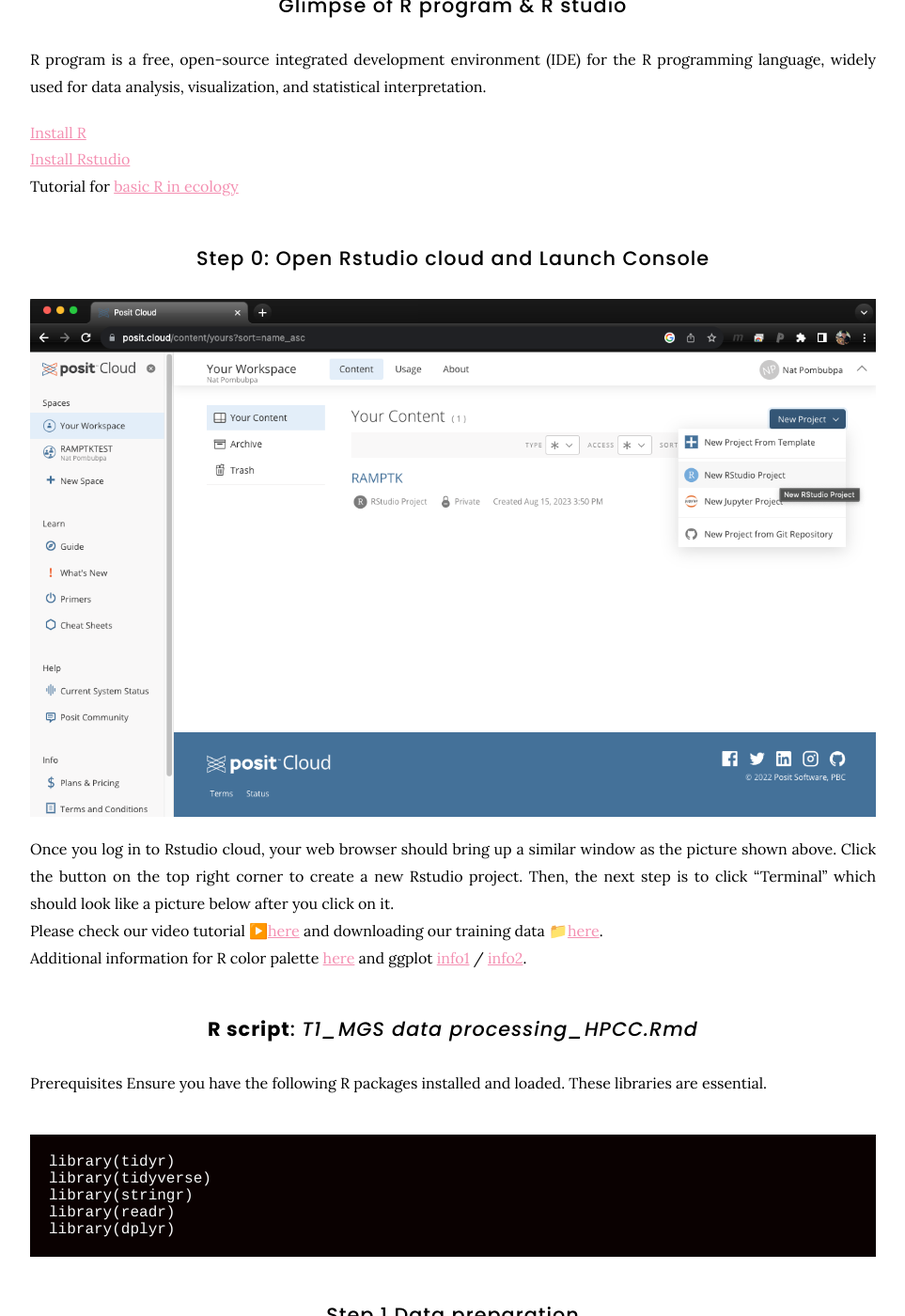
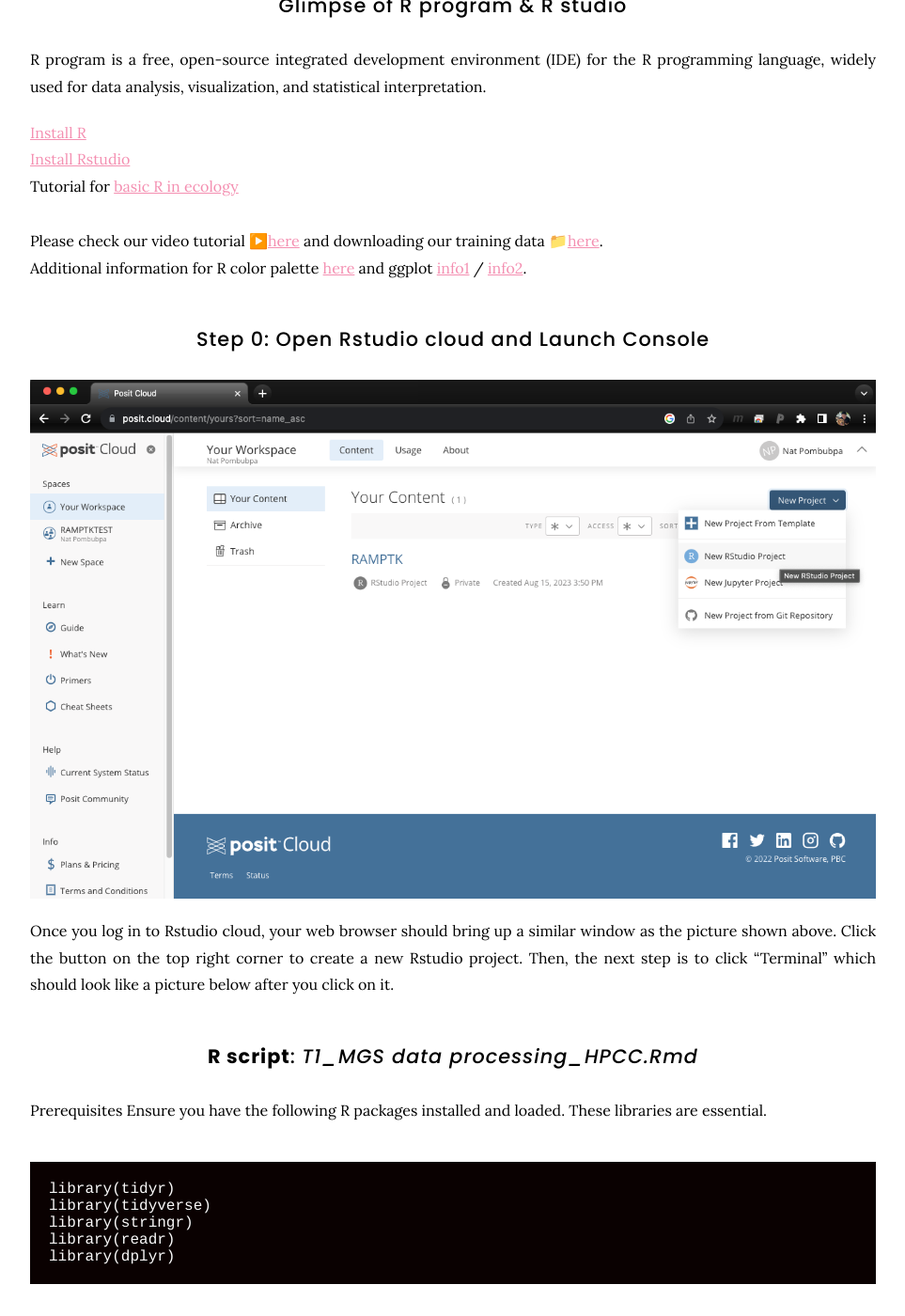
Before and after one commit to natpombubpa-lab/natpombubpa-lab.github.io, a Jekyll site: the page built from resources/Metagenomics_Visualization.md, in a window 1280 px wide and 1400 px high, scrolled down 476 px. Shown: the whole window at 94% size, without its empty margins (158-1121 px from the left). Built offline with Jekyll 4.4.1, drawn with Linux system fonts in a browser that asks for light colours; nearby versions of some CDN libraries.

Commit message:
Update Metagenomics_Visualization.md

```diff
--- a/resources/Metagenomics_Visualization.md
+++ b/resources/Metagenomics_Visualization.md
@@ -24,14 +24,15 @@
 [Install R](https://cran.rstudio.com/) <br>
 [Install Rstudio](https://posit.co/download/rstudio-desktop/) <br>
 Tutorial for [basic R in ecology](https://www.youtube.com/playlist?list=PLh96tAU6Z8Zxgqrfon4EuWw4yPoCVi-WV) <br>
+<br>
+Please check our video tutorial ▶️[here](https://www.youtube.com/watch?v=DAsMhQBYsAo) and downloading our training data 📁[here](https://drive.google.com/drive/folders/1chxW09P_M5-IqBn10zDzvxOuCFexJ5EB). <br>
+Additional information for R color palette [here](https://www.nceas.ucsb.edu/sites/default/files/2020-04/colorPaletteCheatsheet.pdf) and ggplot [info1](https://r-graph-gallery.com/ggplot2-package.html) / [info2](https://ggplot2.tidyverse.org/). <br>
 
 ## Step 0: Open Rstudio cloud and Launch Console
 
 ![Landing Page](TutorialFigs/1_Microbiome.png){:class="img-responsive"}
 
 Once you log in to Rstudio cloud, your web browser should bring up a similar window as the picture shown above. Click the button on the top right corner to create a new Rstudio project. Then, the next step is to click "Terminal" which should look like a picture below after you click on it. <br>
-Please check our video tutorial ▶️[here](https://www.youtube.com/watch?v=DAsMhQBYsAo) and downloading our training data 📁[here](https://drive.google.com/drive/folders/1chxW09P_M5-IqBn10zDzvxOuCFexJ5EB). <br>
-Additional information for R color palette [here](https://www.nceas.ucsb.edu/sites/default/files/2020-04/colorPaletteCheatsheet.pdf) and ggplot [info1](https://r-graph-gallery.com/ggplot2-package.html) / [info2](https://ggplot2.tidyverse.org/).
 
 ## **R script**: _T1_MGS data processing_HPCC.Rmd_
 Prerequisites
```
